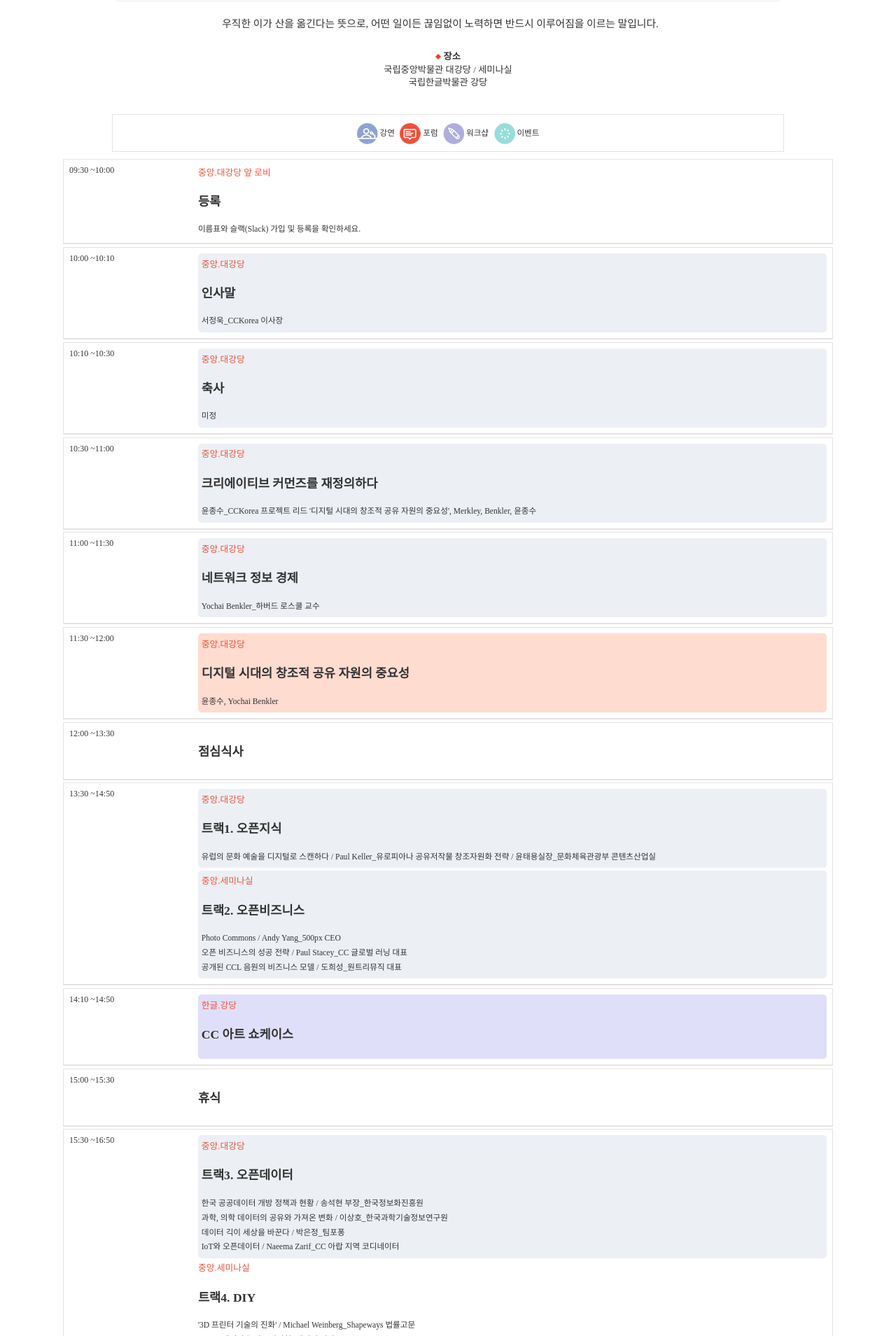
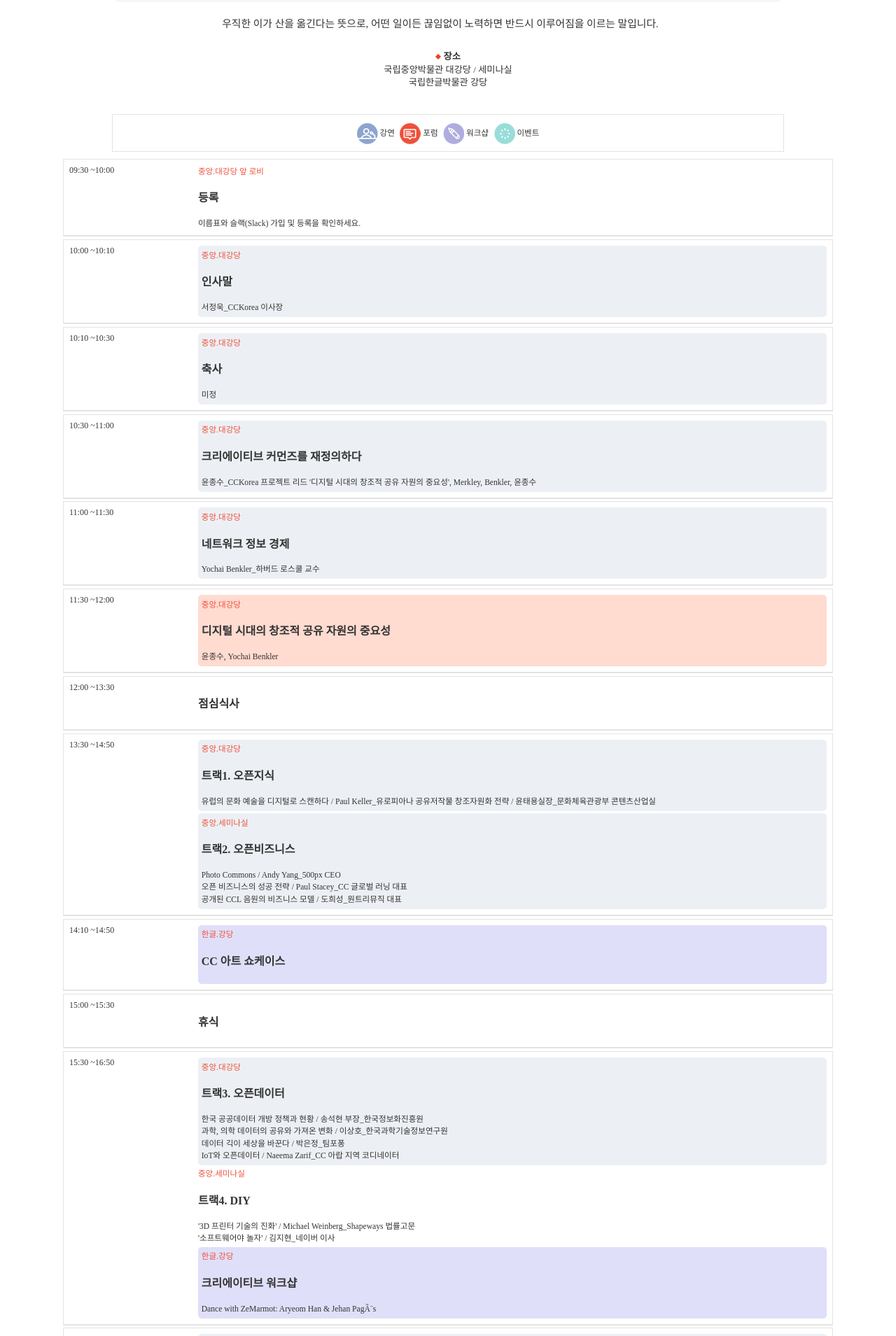
Before and after one commit to creativecommonskorea/2015-global-summit, a Jekyll site: the page built from programs_mobile.html, in a window 1280 px wide. Shown: the part 441-2350 px from the top of the page at 70% size. Built offline with Jekyll 4.4.1, drawn with Linux system fonts in a browser that asks for light colours; nearby versions of some CDN libraries.

Commit message:
main style

```diff
--- a/css/main.css
+++ b/css/main.css
@@ -1740,15 +1740,15 @@ ul {
               padding: 0.3em;
               border-radius: 5px; }
             .program_mobile section .mobile_day_detail .time_box .time_detail .sessions .location, .program_mobile section .mobile_day_detail .time_box .time_detail .sessions .schedule .timetable table tr td .oneline_location, .schedule .timetable table tr td .program_mobile section .mobile_day_detail .time_box .time_detail .sessions .oneline_location {
-              font-size: 0.8em;
+              font-size: 0.725em;
               color: #ef513c; }
             .program_mobile section .mobile_day_detail .time_box .time_detail .sessions .title {
-              font-size: 1.1em;
+              font-size: 1.0em;
               font-weight: bold;
               margin: 1.1em 0; }
             .program_mobile section .mobile_day_detail .time_box .time_detail .sessions .detail {
               font-size: 0.725em;
               font-weight: normal;
-              line-height: 180%; }
+              line-height: 150%; }
 
 /*# sourceMappingURL=main.css.map */
--- a/css/programs.scss
+++ b/css/programs.scss
@@ -452,18 +452,18 @@ ul {
               border-radius: 5px;
             }
             .location {
-              font-size: 0.8em;
+              font-size: 0.725em;
               color: #ef513c;
             }
             .title {
-              font-size: 1.1em;
+              font-size: 1.0em;
               font-weight: bold;
               margin: 1.1em 0;
             }
             .detail {
               font-size: 0.725em;
               font-weight: normal;
-              line-height: 180%;
+              line-height: 150%;
             }
           }
         }
```
